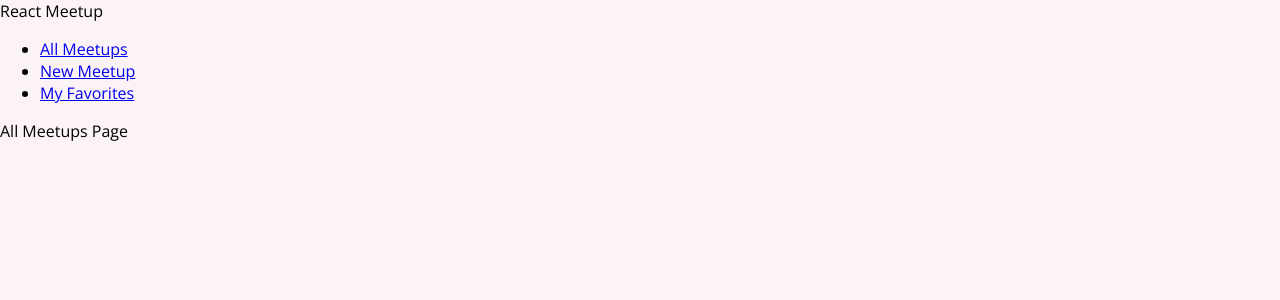
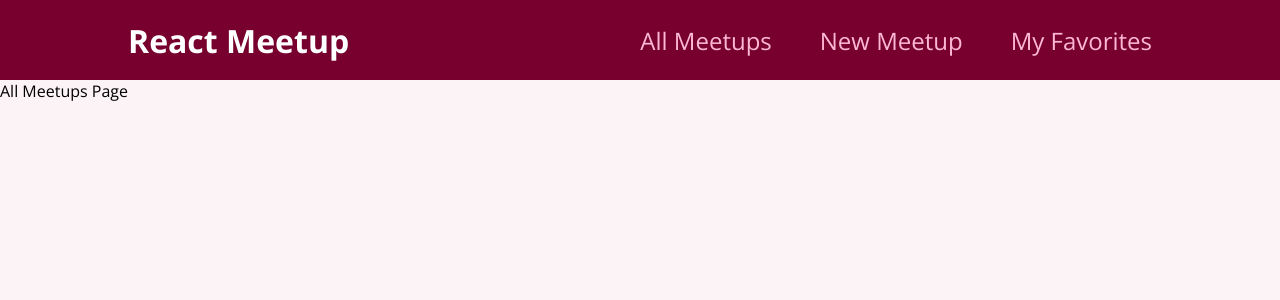
Before and after one commit to dangjogvara/react-refreshener, a React (Create React App) app: page / in a window 1280 px wide. Shown: the top 300 px of the page. Built offline with nearby package versions, Linux system fonts and the light colour scheme.

Commit message:
lesson 35

```diff
--- /dev/null
+++ b/src/components/layout/MainNavigation.module.css
@@ -0,0 +1,47 @@
+.header {
+  width: 100%;
+  height: 5rem;
+  display: flex;
+  align-items: center;
+  justify-content: space-between;
+  background-color: #77002e;
+  padding: 0 10%;
+}
+
+.logo {
+  font-size: 2rem;
+  color: white;
+  font-weight: bold;
+}
+
+.header ul {
+  list-style: none;
+  margin: 0;
+  padding: 0;
+  display: flex;
+  align-items: baseline;
+}
+
+.header li {
+  margin-left: 3rem;
+}
+
+.header a {
+  text-decoration: none;
+  font-size: 1.5rem;
+  color: #fcb8d2;
+}
+
+.header a:hover,
+.header a:active,
+.header a.active {
+  color: white;
+}
+
+.badge {
+  background-color: #cc2062;
+  color: white;
+  border-radius: 12px;
+  padding: 0 1rem;
+  margin-left: 0.5rem;
+}
--- a/src/components/layout/MainNavigation.tsx
+++ b/src/components/layout/MainNavigation.tsx
@@ -1,9 +1,11 @@
 import { Link } from 'react-router-dom';
+
+import classes from './MainNavigation.module.css';
 
 function MainNavigation() {
   return (
-    <header>
-      <div>React Meetup</div>
+    <header className={classes.header}>
+      <div className={classes.logo}>React Meetup</div>
       <nav>
         <ul>
           <li>
```
